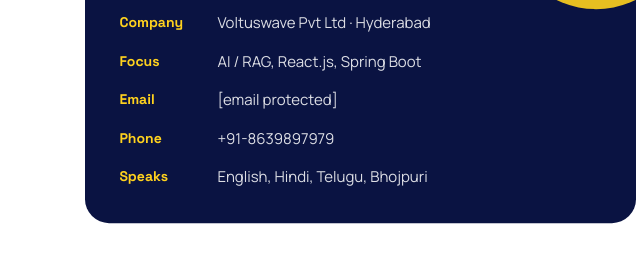
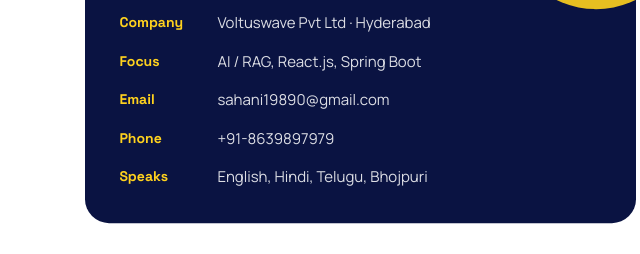
Before and after one commit to Sahani199890/Profile, a plain HTML site: page index.html in a window 1280 px wide. Shown: the part 1420-1674 px from the top of the page, 593-1233 px from the left. Drawn offline with Linux system fonts and the light colour scheme.

Commit message:
Remove Cloudflare email obfuscation artifacts causing browser Dangerous warning

```diff
--- a/index.html
+++ b/index.html
@@ -140,7 +140,7 @@
           <div class="row"><span class="k">Role</span><span class="vv">Software Engineer · Team Lead</span></div>
           <div class="row"><span class="k">Company</span><span class="vv">Voltuswave Pvt Ltd · Hyderabad</span></div>
           <div class="row"><span class="k">Focus</span><span class="vv">AI / RAG, React.js, Spring Boot</span></div>
-          <div class="row"><span class="k">Email</span><span class="vv"><a href="/cdn-cgi/l/email-protection" class="__cf_email__" data-cfemail="cfbcaea7aea1a6fef6f6f7f6ff8fa8a2aea6a3e1aca0a2">[email&#160;protected]</a></span></div>
+          <div class="row"><span class="k">Email</span><span class="vv"><a href="mailto:sahani19890@gmail.com">sahani19890@gmail.com</a></span></div>
           <div class="row"><span class="k">Phone</span><span class="vv">+91-8639897979</span></div>
           <div class="row"><span class="k">Speaks</span><span class="vv">English, Hindi, Telugu, Bhojpuri</span></div>
         </div>
@@ -374,8 +374,8 @@
     <h2 data-reveal data-delay="80">Let's build<br>something <span class="hl">great.</span></h2>
     <p data-reveal data-delay="160">Looking for a full-stack engineer who sweats the details? I'm open to new opportunities — let's talk.</p>
     <div class="contact-actions" data-reveal data-delay="220">
-      <a href="/cdn-cgi/l/email-protection#592a3831383730686060616069193e34383035773a3634" class="btn btn-primary magnetic" data-magnetic="0.3">
-        <span class="__cf_email__" data-cfemail="c2b1a3aaa3acabf3fbfbfafbf282a5afa3abaeeca1adaf">[email&#160;protected]</span>
+      <a href="mailto:sahani19890@gmail.com" class="btn btn-primary magnetic" data-magnetic="0.3">
+        sahani19890@gmail.com
         <svg viewBox="0 0 24 24" fill="none" stroke="currentColor" stroke-width="2.4"><path d="M4 6h16v12H4zM4 7l8 6 8-6"/></svg>
       </a>
       <a href="tel:+918639897979" class="btn btn-ghost magnetic" data-magnetic="0.3" style="box-shadow:inset 0 0 0 2px rgba(255,255,255,.4);color:#fff">+91-8639897979</a>
@@ -384,7 +384,7 @@
       <a class="social-link" href="https://www.linkedin.com/in/01abhishek-sahani/" target="_blank" rel="noopener">in</a>
       <a class="social-link" href="#" target="_blank" rel="noopener" title="GitHub — add your link">GH</a>
       <a class="social-link" href="#" target="_blank" rel="noopener" title="LeetCode — add your link">LC</a>
-      <a class="social-link" href="/cdn-cgi/l/email-protection#82f1e3eae3ecebb3bbbbbabbb2c2e5efe3ebeeace1edef" title="Email">@</a>
+      <a class="social-link" href="mailto:sahani19890@gmail.com" title="Email">@</a>
     </div>
   </div>
 </section>
@@ -398,6 +398,6 @@
   </div>
 </footer>
 
-<script data-cfasync="false" src="/cdn-cgi/scripts/5c5dd728/cloudflare-static/email-decode.min.js"></script><script src="animations.js"></script>
+<script src="animations.js"></script>
 </body>
 </html>
```
